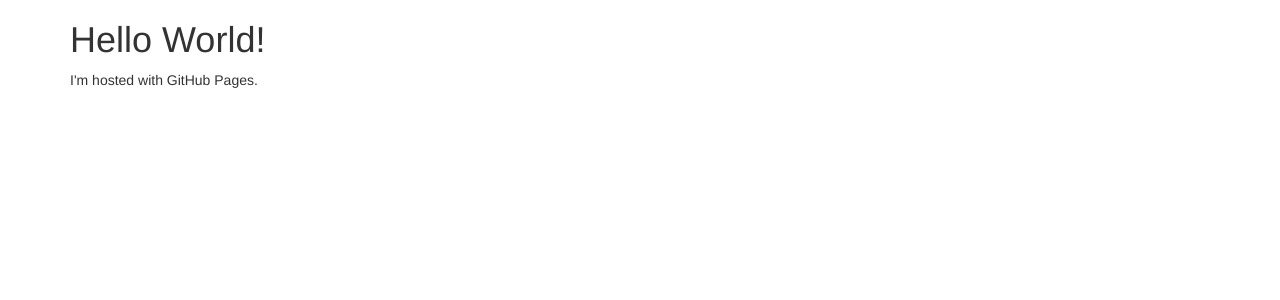
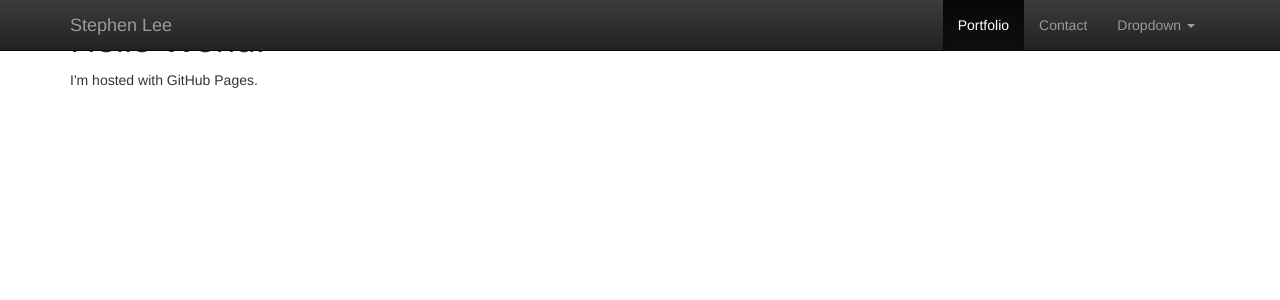
Before and after one commit to stphnlee/stphnlee.github.io, a Jekyll site: the page index.html, which Jekyll copies as it is, in a window 1280 px wide. Shown: the top 300 px of the page. Built offline with Jekyll 4.4.1, drawn with Linux system fonts in a browser that asks for light colours; nearby versions of some CDN libraries; Markdown is read by kramdown in place of the engine named in the settings.

Commit message:
Added example Bootstrap theme CSS

```diff
--- a/index.html
+++ b/index.html
@@ -5,6 +5,7 @@
 	<meta name="viewport" content="width=device-width, initial-scale=1.0">
 	    <!-- Bootstrap -->
 	    <link rel="stylesheet" href="//netdna.bootstrapcdn.com/bootstrap/3.0.3/css/bootstrap.min.css">
+		<link rel="stylesheet" href="//netdna.bootstrapcdn.com/bootstrap/3.0.3/css/bootstrap-theme.min.css">
 
 	    <!-- HTML5 Shim and Respond.js IE8 support of HTML5 elements and media queries -->
 	    <!-- WARNING: Respond.js doesn't work if you view the page via file:// -->
@@ -18,6 +19,36 @@
 	<div class="container">
 		<h1>Hello World!</h1>
 		<p>I'm hosted with GitHub Pages.</p>
+	<div class="navbar navbar-inverse navbar-fixed-top" role="navigation">
+		<div class="container">
+			<div class="navbar-header">
+				<button type="button" class="navbar-toggle" data-toggle="collapse" data-target=".navbar-collapse">
+					<span class="sr-only">Toggle navigation</span>
+					<span class="icon-bar"></span>
+					<span class="icon-bar"></span>
+					<span class="icon-bar"></span>
+				</button>
+				<a class="navbar-brand" href="http://stephenlee.org/">Stephen Lee</a>
+			</div>
+			<div class="navbar-collapse collapse pull-right">
+				<ul class="nav navbar-nav">
+					<li class="active"><a href="#">Portfolio</a></li>
+					<li><a href="http://stephenlee.org/contact/">Contact</a></li>
+					<li class="dropdown">
+						<a href="#" class="dropdown-toggle" data-toggle="dropdown">Dropdown <b class="caret"></b></a>
+						<ul class="dropdown-menu">
+							<li><a href="#">Action</a></li>
+							<li><a href="#">Another action</a></li>
+							<li><a href="#">Something else here</a></li>
+							<li class="divider"></li>
+							<li class="dropdown-header">Nav header</li>
+							<li><a href="#">Separated link</a></li>
+							<li><a href="#">One more separated link</a></li>
+						</ul>
+					</li>
+				</ul>
+			</div><!--/.nav-collapse -->
+		</div>
 	</div>
 	<!-- jQuery (necessary for Bootstrap's JavaScript plugins) -->
 	    <script src="https://code.jquery.com/jquery.js"></script>
```
